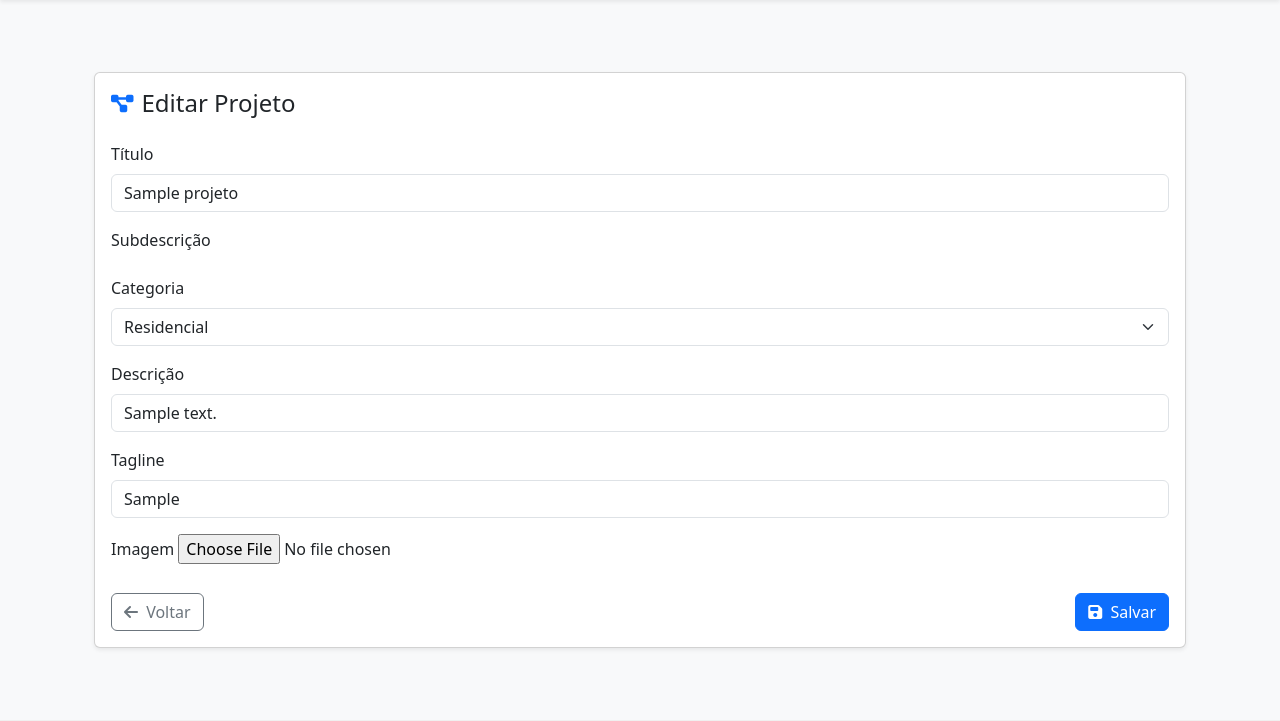
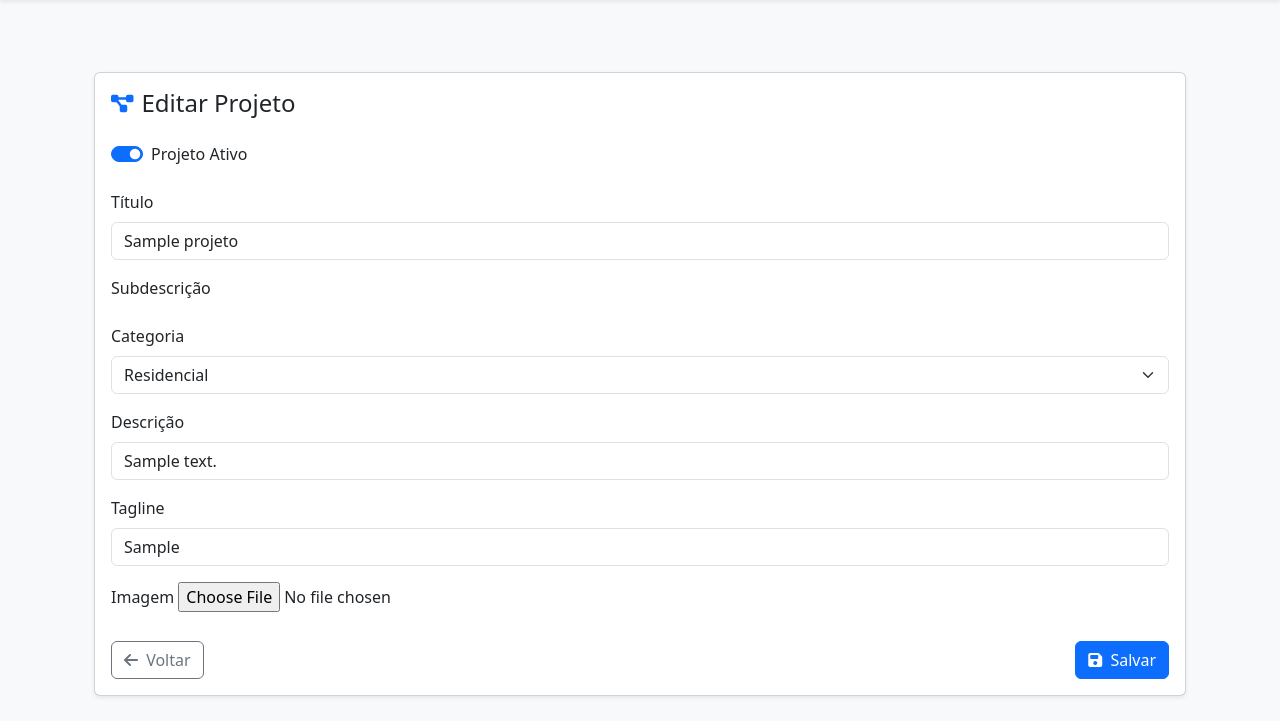
Before and after one commit to lpjunior/backend-turma-python-maf-2025_3, a Django app: page /gestao/projetos/1/editar in a window 1280 px wide. Shown: the part 70-791 px from the top of the page. Run offline with Django 5.2, Linux system fonts and the light colour scheme; a user stored in the database is signed in; tables that the repository leaves empty hold one stand-in row (values such as "Sample post").

Commit message:
correção na edição de projetos e inclusão do botão de ativo/inativo

```diff
--- a/pages/forms.py
+++ b/pages/forms.py
@@ -205,11 +205,11 @@ class OrcamentoForm(forms.ModelForm):
         }
 
 class ProjetoForm(forms.ModelForm):
-    imagem_file = forms.ImageField(required=True)
+    imagem_file = forms.ImageField(required=False)
 
     class Meta:
         model = Projeto
-        fields = ['titulo', 'descricao', 'tagline', 'categoria']
+        fields = ['titulo', 'descricao', 'tagline', 'categoria', 'ativo']
         widgets = {
             'titulo': forms.TextInput(attrs={
                 'class': 'form-control'
@@ -224,6 +224,23 @@ class ProjetoForm(forms.ModelForm):
                 'class': 'form-select'
             }),
         }
+
+    def __init__(self, *args, **kwargs):
+        super().__init__(*args, **kwargs)
+
+        # Controle do campo imagem (já existente)
+        if not self.instance or not self.instance.imagem:
+            self.fields['imagem_file'].required = True
+        else:
+            self.fields['imagem_file'].required = False
+
+        # Remove o campo ativo no CREATE
+        if not self.instance or not self.instance.pk:
+            self.fields.pop('ativo')
+        else:
+            self.fields['ativo'].widget.attrs.update({
+                'class': 'form-check-input'
+            })
 
     def clean_titulo(self):
         titulo = (self.cleaned_data.get('titulo') or '').strip()
@@ -248,3 +265,11 @@ class ProjetoForm(forms.ModelForm):
             raise forms.ValidationError('A tagline deve conter pelo menos 10 caracteres.')
 
         return tagline
+
+    def clean_imagem_file(self):
+        imagem = self.cleaned_data.get('imagem_file')
+
+        if not imagem and not self.instance.imagem:
+            raise forms.ValidationError('A imagem é obrigatória.')
+
+        return imagem
--- a/pages/templates/pages/projeto_form.html
+++ b/pages/templates/pages/projeto_form.html
@@ -23,6 +23,18 @@
           </div>
         {% endif %}
 
+        {% if form.ativo %}
+          <div class="mb-4 form-check form-switch">
+            {{ form.ativo }}
+            <label class="form-check-label" for="{{ form.ativo.id_for_label }}">
+              {% if form.instance.ativo %}
+                Projeto Ativo
+              {% else %}
+                Projeto Inativo
+              {% endif %}
+            </label>
+          </div>
+        {% endif %}
         <div class="mb-3">
           <label for="{{ form.titulo.id_for_label }}" class="form-label">Título</label>
           {{ form.titulo }}
```
Also changed, not shown: pages/templates/pages/home.html (indentation only).
